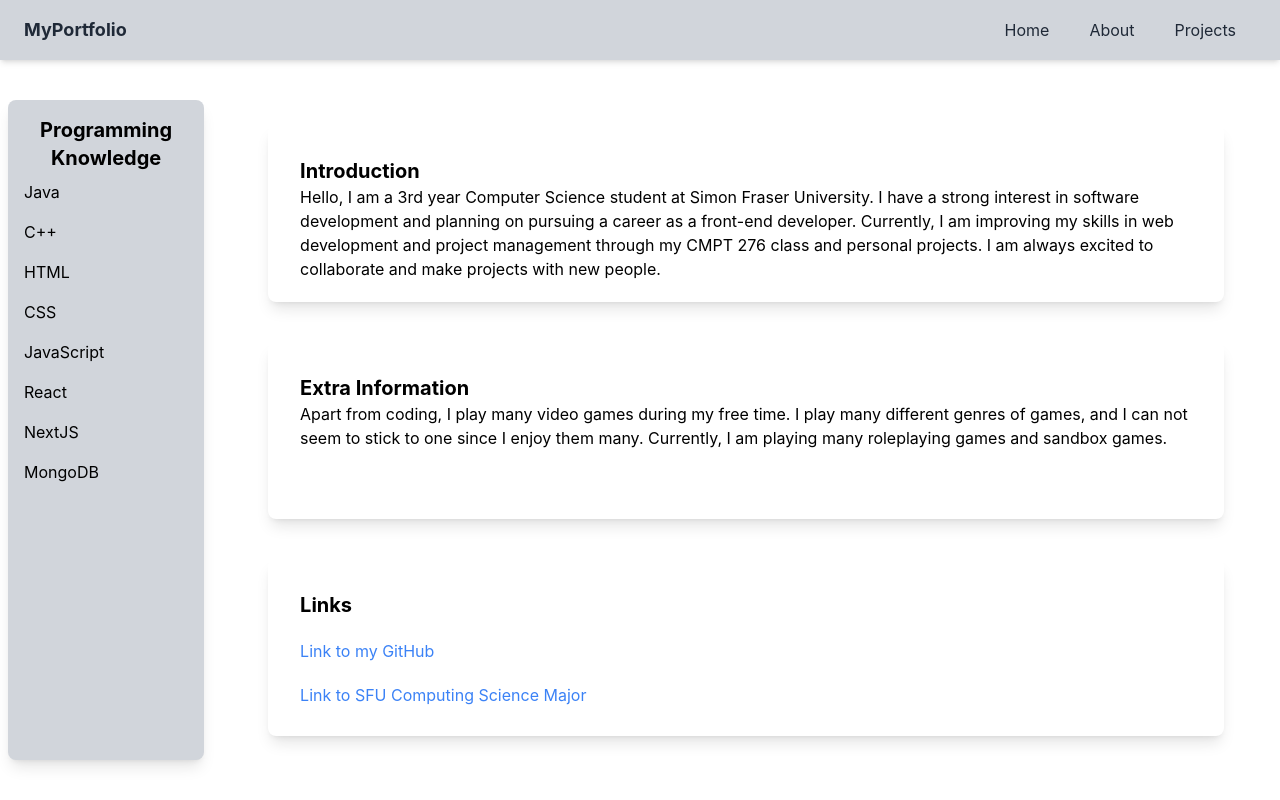
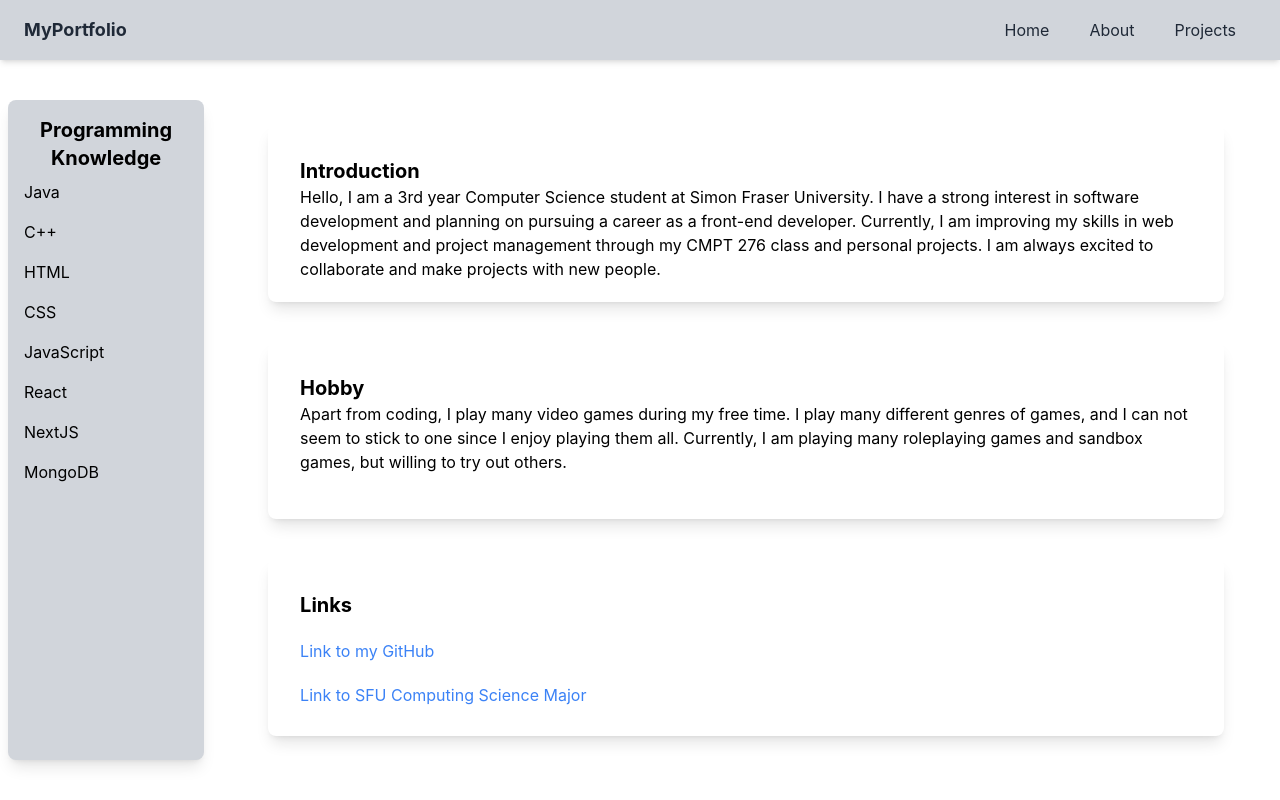
Before and after one commit to anursaidy/anursaidy.github.io, a React (Create React App) app in the folder portfolio-app/: page /about in a window 1280 px wide. Built offline with nearby package versions, Linux system fonts and the light colour scheme.

Commit message:
Added Extra Info Into Hobby

```diff
--- a/portfolio-app/src/About.js
+++ b/portfolio-app/src/About.js
@@ -32,10 +32,11 @@ function About() {
 
 
                 <div className="bg-white shadow-lg rounded-lg h-1/4 w-full my-5 p-8">
-                    <h2 className="text-xl font-bold">Extra Information</h2>
+                    <h2 className="text-xl font-bold">Hobby</h2>
                     <p>
                         Apart from coding, I play many video games during my free time. I play many different genres of games, and I can not seem
-                        to stick to one since I enjoy them many. Currently, I am playing many roleplaying games and sandbox games.
+                        to stick to one since I enjoy playing them all. Currently, I am playing many roleplaying games and sandbox games, but willing
+                        to try out others.
                     </p>
                 </div>
 
```
